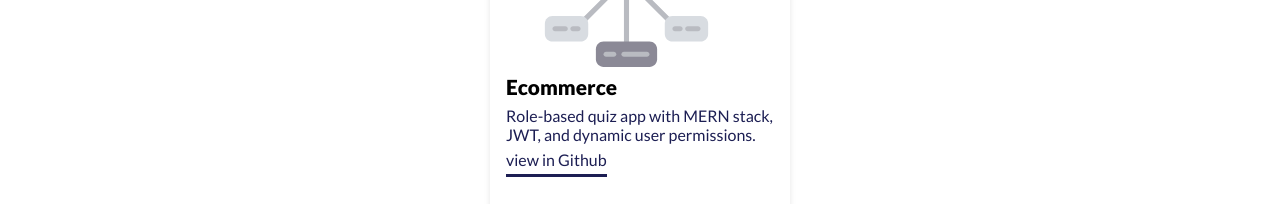
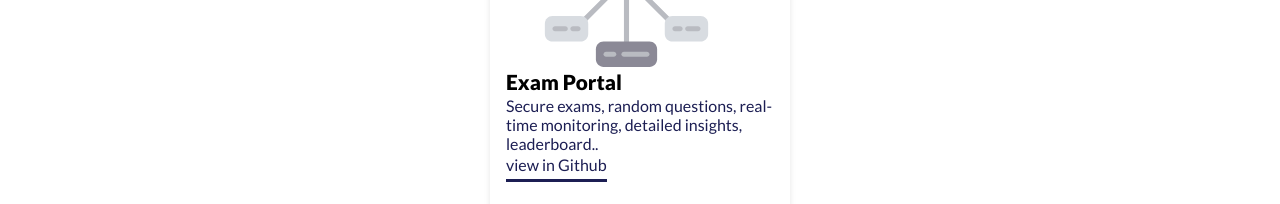
Before and after one commit to Sravanuser/Portfolio, a React (Vite) app: page / in a window 1280 px wide. Shown: the part 3066-3270 px from the top of the page. Built offline with nearby package versions, Linux system fonts and the light colour scheme; a web font is replaced by a local one.

Commit message:
minor changes

```diff
--- a/src/components/project-card.jsx
+++ b/src/components/project-card.jsx
@@ -22,7 +22,7 @@
                 <div className='card-details'>
                     <p className='card-name'>{name}</p>
                     <p className='card-text'>{text}</p>
-                    <p className='card-text' style={{ "cursor": "pointer" }}>
+                    <p className='card-text' style={{ "cursor": "pointer" }} onClick={()=>window.location.href = "https://github.com/Sravanuser"}>
                         <span className='card-view'>view in Github</span>
                     </p>
                 </div>
--- a/src/pages/Projects.jsx
+++ b/src/pages/Projects.jsx
@@ -11,7 +11,7 @@
         <ProjectCard source={"../assets/Projects/Authentication.webp"} name={"Authentication"} text={"Secure MERN authentication and authorization project with JWT, bcrypt."} />
         <ProjectCard source={"../assets/Projects/chatApp.svg"} name={"ChatApp"} text={"Real-time chat app with MERN stack, WebSocket, and user authentication."} />
         <ProjectCard source={"../assets/Projects/Ecommerce.svg"} name={"Ecommerce"} text={"Full-stack eCommerce platform with MERN stack, secure payments, and user management."} />
-        <ProjectCard source={"../assets/Projects/admin.svg"} name={"Ecommerce"} text={"Role-based quiz app with MERN stack, JWT, and dynamic user permissions."} />
+        <ProjectCard source={"../assets/Projects/admin.svg"} name={"Exam Portal"} text={"Secure exams, random questions, real-time monitoring, detailed insights, leaderboard.."} />
       </div>
     </div>
   )
```
